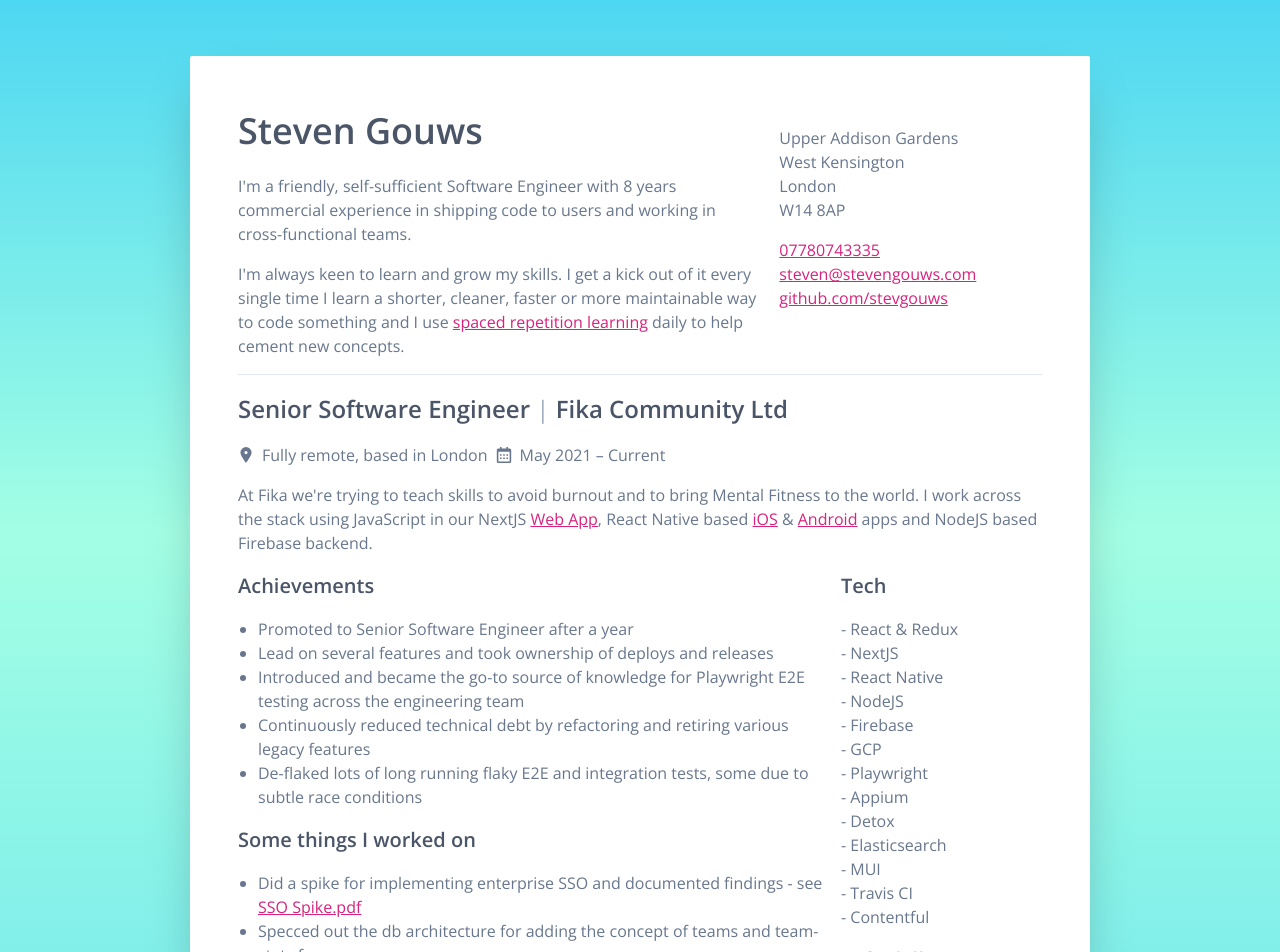
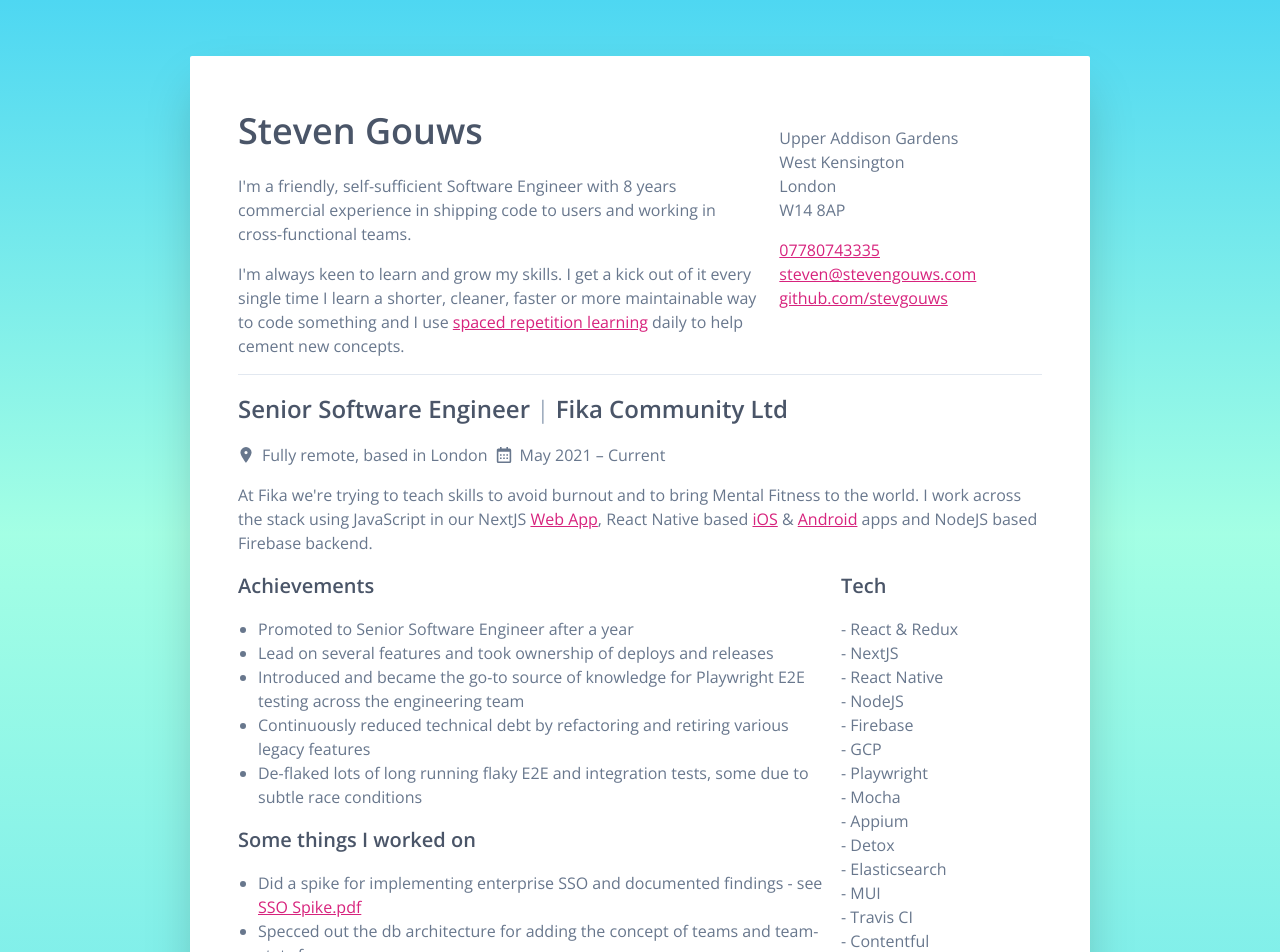
Before and after one commit to stevgouws/stevengouws.com, a Next.js app: page /cv in a window 1280 px wide. Shown: the top 952 px of the page. Built offline with nearby package versions, Linux system fonts and the light colour scheme.

Commit message:
Add Mocha to tech stack

```diff
--- a/pages/cv/Jobs.js
+++ b/pages/cv/Jobs.js
@@ -67,6 +67,7 @@ export default function Jobs() {
           "Firebase",
           "GCP",
           "Playwright",
+          "Mocha",
           "Appium",
           "Detox",
           "Elasticsearch",
```
